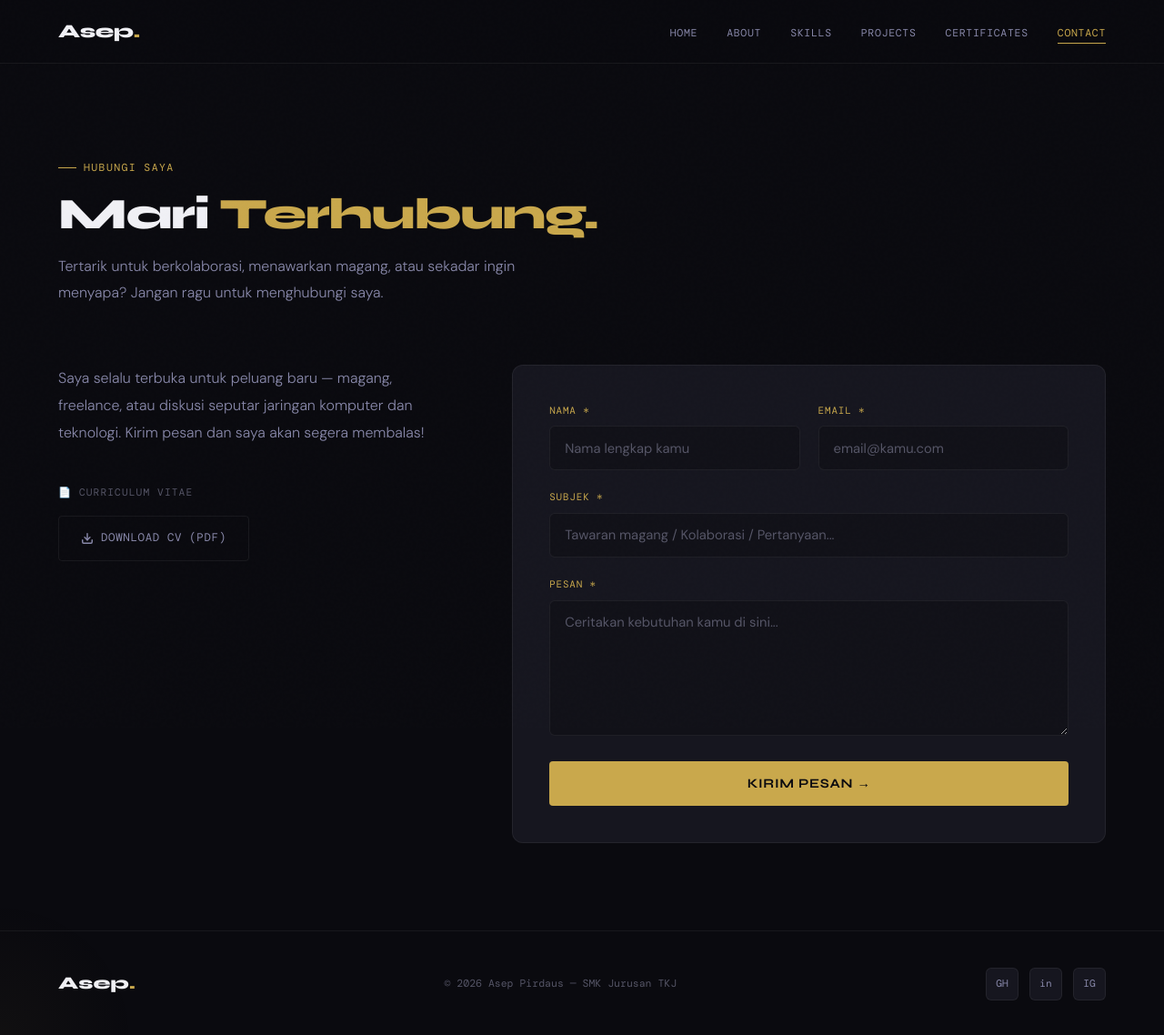
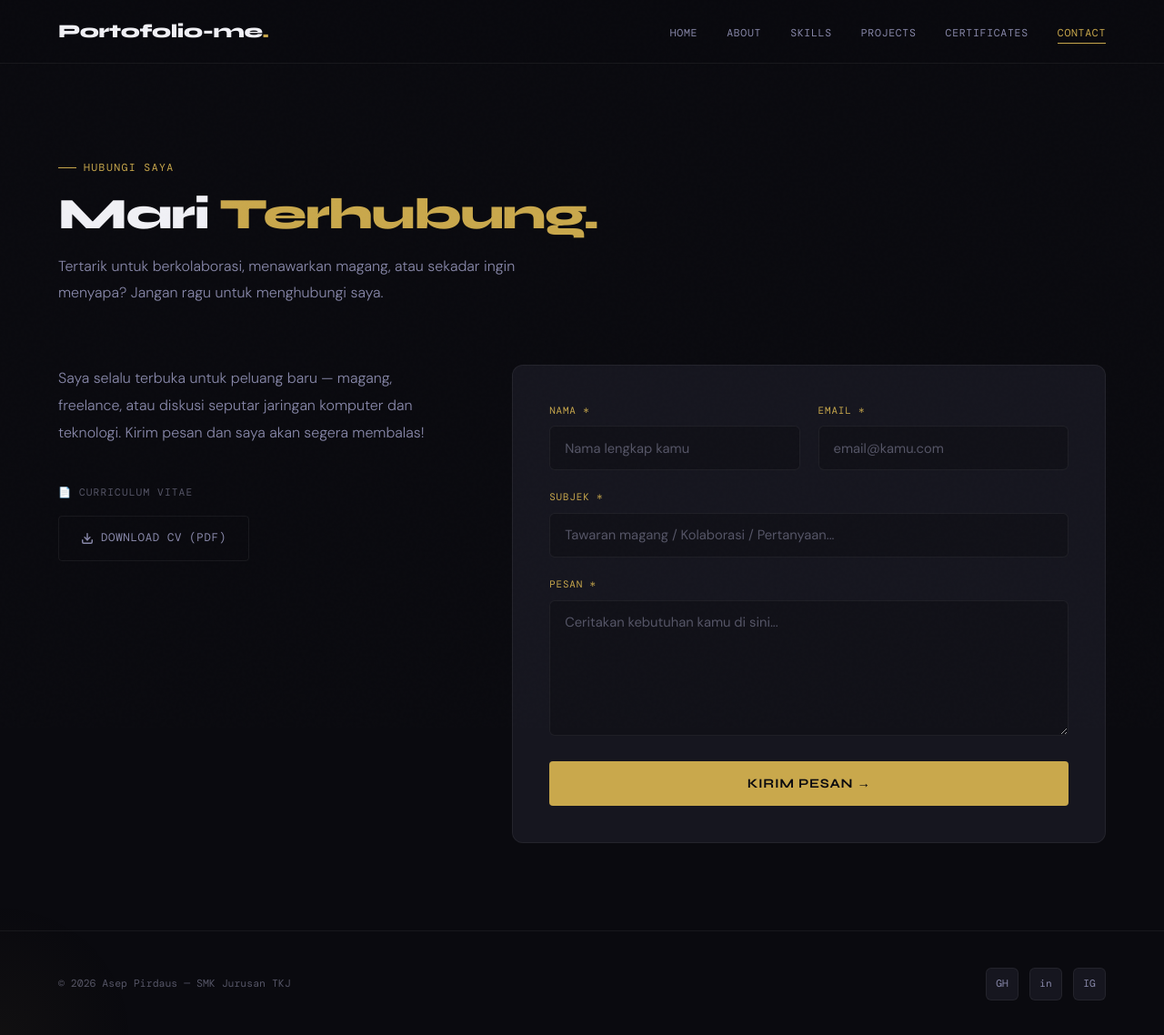
Before and after one commit to aseppirdaus302-gif/portofolio-asep, a plain HTML site: page contact.html in a window 1280 px wide. Shown: the whole page at 91% size. Drawn offline with nearby package versions, Linux system fonts and the light colour scheme; a web font is replaced by a local one.

Commit message:
Update contact.html

```diff
--- a/contact.html
+++ b/contact.html
@@ -10,7 +10,7 @@
 <body>
 
   <nav class="navbar">
-    <a href="index.html" class="nav-logo">Asep<span>.</span></a>
+    <a class="nav-logo">Portofolio-me<span>.</span></a>
     <ul class="nav-links">
       <li><a href="index.html">Home</a></li>
       <li><a href="about.html">About</a></li>
@@ -108,7 +108,7 @@
   </div>
 
   <footer>
-    <div class="footer-logo">Asep<span>.</span></div>
+
     <p class="footer-copy">© 2026 Asep Pirdaus — SMK Jurusan TKJ</p>
     <div class="footer-socials">
       <a href="https://github.com/aseppirdaus302-gif" class="social-link" title="GitHub" target="_blank">GH</a>
```
